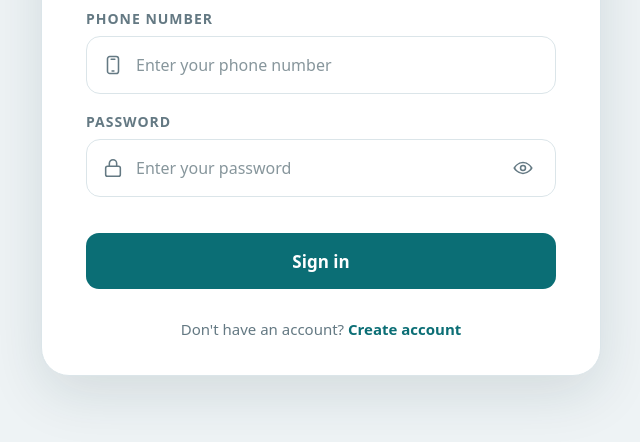
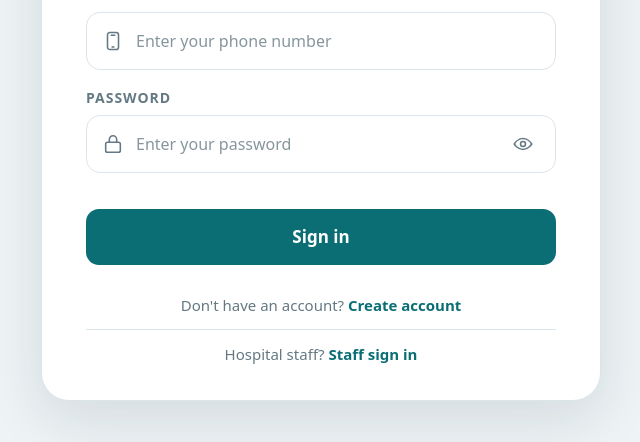
Before and after one commit to Mujacko29/HOSPITAL, a website: page public/index.html in a window 1280 px wide. Shown: the part 358-800 px from the top of the page, without its empty margins (319-959 px from the left). Drawn offline with Linux system fonts and the light colour scheme.

Commit message:
Add staff sign-in link to home page
Co-authored-by: Copilot <223556219+Copilot@users.noreply.github.com>

```diff
--- a/public/index.html
+++ b/public/index.html
@@ -43,6 +43,7 @@
       <button class="btn auth-submit" id="authBtn">Sign in</button>
     </form>
     <p class="auth-switch-row"><span id="authSwitchPrompt">Don't have an account?</span> <button type="button" class="auth-switch" id="authSwitch">Create account</button></p>
+    <p class="auth-switch-row auth-staff-row">Hospital staff? <a class="auth-switch" href="admin.html">Staff sign in</a></p>
   </div>
 </section>
 
--- a/public/style.css
+++ b/public/style.css
@@ -100,6 +100,8 @@ body.auth-mode>main{max-width:none;min-height:100vh;margin:0;padding:32px 20px;d
 .auth-switch-row{text-align:center;color:var(--mut);font-size:15px;margin-top:30px}
 .auth-switch{padding:0;border:0;background:transparent;color:var(--teal);font:inherit;font-weight:700;cursor:pointer}
 .auth-switch:hover{text-decoration:underline}
+.auth-staff-row{margin-top:14px;padding-top:14px;border-top:1px solid var(--line)}
+.auth-staff-row a{text-decoration:none}
 @media(max-width:900px){.admin-shell{flex-direction:column;min-height:auto}.sidebar{width:100%;border-right:0;border-bottom:1px solid #dfe3e7}.workspace{padding:10px}}
 @media(max-width:800px){.grid{grid-template-columns:1fr}.stats{grid-template-columns:repeat(2,1fr)}.chat{position:static;width:auto;margin:0 18px 18px}main{padding-bottom:20px}}
 @media(max-width:560px){body.auth-mode>main{padding:20px 14px}.auth-card{border-radius:23px}.auth-content{padding:30px 22px 28px}.auth-brand{margin-bottom:26px}.auth-mark{width:76px;height:76px;border-radius:23px;margin-bottom:15px}.auth-mark svg{width:42px;height:42px}.auth-brand h1{font-size:26px;margin-bottom:14px}.auth-welcome{font-size:18px}.auth-intro{font-size:16px}.input-shell{height:54px}.auth-switch-row{margin-top:24px}}
```
